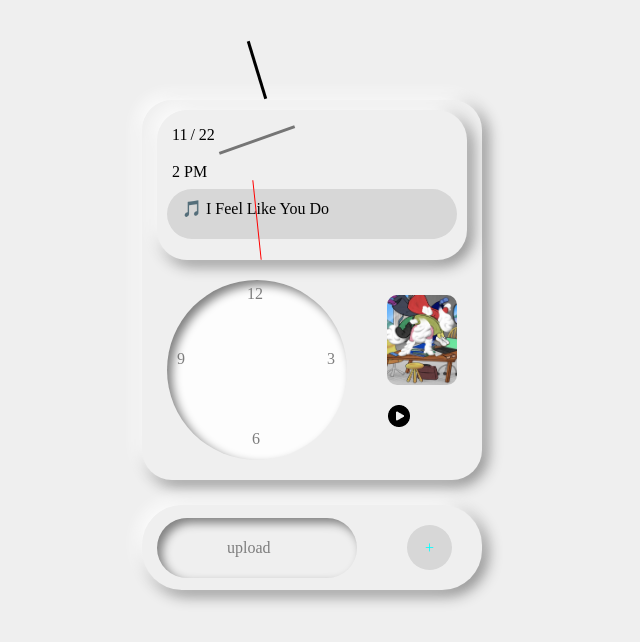
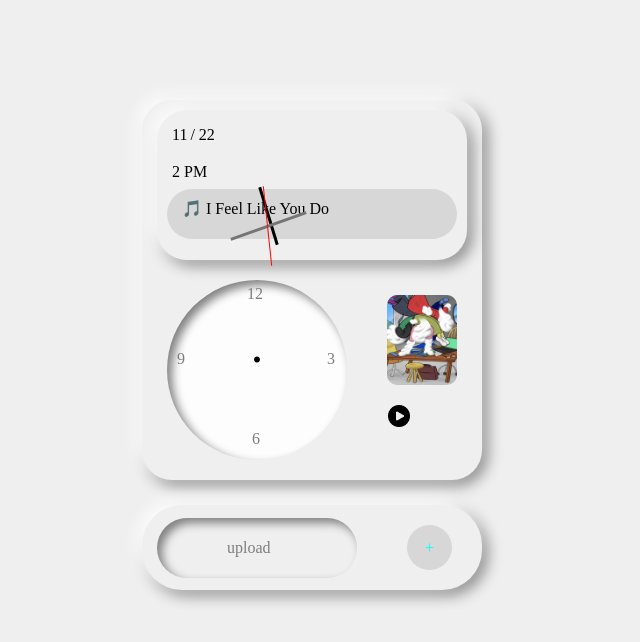
Before and after one commit to downy1218/clock-display, a plain HTML site: page index.html in a window 1280 px wide. Shown: the whole page, without its empty margins (328-968 px from the left). Drawn offline with Linux system fonts and the light colour scheme.

Commit message:
시계 가운데 점, 숫자 추가

```diff
--- a/index.css
+++ b/index.css
@@ -128,20 +128,15 @@ body{
 
 
 .chim{
-    position: absolute;
+    /* position: absolute;
     bottom: 50%;
-    left: 50%;
+    left: 50%; */
     transform: translate(-50%,-50%);
     display: flex;
     transform-origin: bottom center;
     flex-direction: column;
     align-items: center;
 }
-
-
-
-
-
 
 
 
@@ -153,14 +148,6 @@ body{
     background-color: rgba(255, 255, 255, 0.868);
     position: relative;
 
-}
-.clock:hover{
-    transform: scale(1.2);
-    transition: transform 0.5s ease;
-}
-
-.timeCheck{
-    color:  rgb(125, 125, 125);
 }
 #twelve{
     position: absolute;
@@ -183,3 +170,34 @@ body{
     top:70px;
     left: 10px;
 }
+
+#midSpot{
+    position:relative;
+    font-size: 50px;
+    margin-top:130px;
+    margin-left:180px;
+}
+#hour{
+    position: absolute;
+    top:0px;
+    left:190px;
+}
+#minute{
+    position: absolute;
+    top:0px;
+    left:190px;
+}
+#sec{
+    position: absolute;
+    top:0px;
+    left:190px;
+}
+
+.clock:hover{
+    transform: scale(1.2);
+    transition: transform 0.5s ease;
+}
+
+.timeCheck{
+    color:  rgb(125, 125, 125);
+}
--- a/index.html
+++ b/index.html
@@ -25,6 +25,7 @@
         <div class="middleContainer">
             <div class="clock">
                 <div class="chim">
+                    <div id="midSpot">.</div>
                     <div id="hour"style='height: 60px; width: 3px; background:black;' ></div>
                     <div id="minute" style="height: 80px; width: 3px; background:rgb(117, 117, 117);"></div>
                     <div id="sec" style="height: 80px; width: 1px; background:rgb(255, 0, 0);"></div>
--- a/index.js
+++ b/index.js
@@ -5,7 +5,7 @@ const hour = today.getHours();
 const minute = today.getMinutes();
 const sec = today.getSeconds() + today.getMilliseconds()/1000;
 
-
+console.log(hour,minute)
 console.log(today)
 console.log(month)
 console.log(day)
@@ -40,6 +40,7 @@ document.querySelector('#playBtn').addEventListener('click',function(){
 
 
 function Clock(){
+    //각도계산 수정필요
     const hourDegree = ((hour/12)*360) + (minute/60)*30 + 90;
     const minDegree = ((minute/60)*360) + (sec/60)*6 + 90;
     const secDegree = ((sec/60)*360) +90;
@@ -48,8 +49,8 @@ function Clock(){
     document.querySelector('#minute').style.transform = `rotate(${minDegree}deg)`
     document.querySelector('#sec').style.transform = `rotate(${secDegree}deg)`
 
-    requestAnimationFrame(Clock);
 }
 
 Clock();
-setInterval(Clock,1000)
+// window.location.reload();
+// setInterval(Clock,1000)
```
